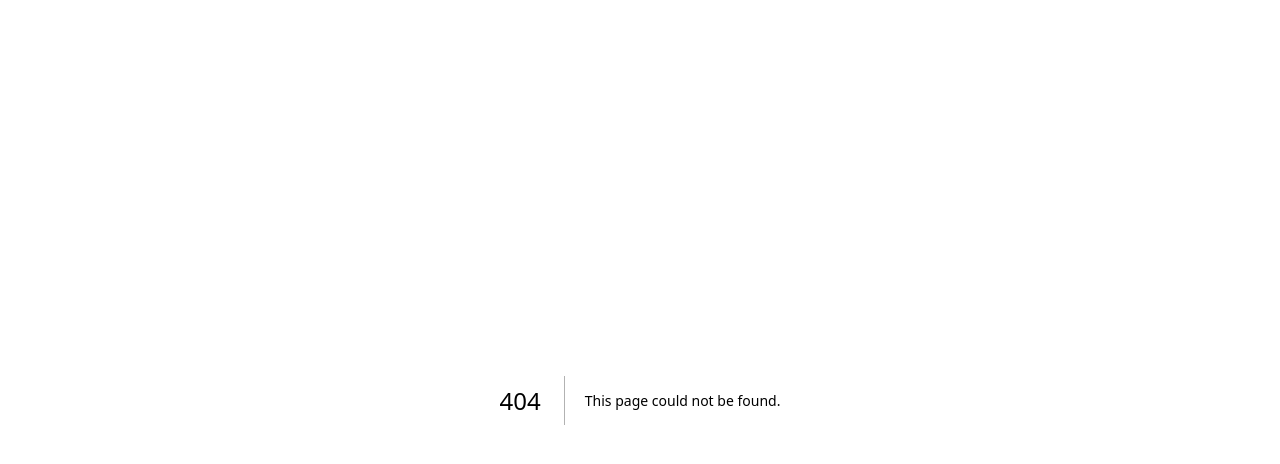
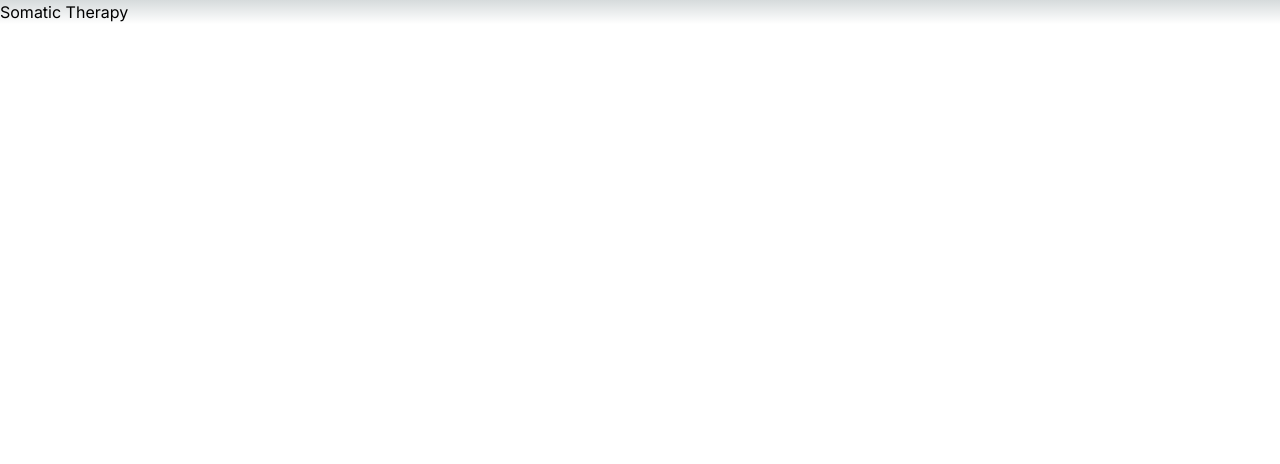
Before and after one commit to FilipaMerino/elizabethnardella, a Next.js app: page /expertise/somatictherapy in a window 1280 px wide. Before the commit this address had no page. Shown: the top 464 px of the page. Built offline with nearby package versions, Linux system fonts and the light colour scheme.

Commit message:
Routing to "SomaticTherapy" defined

```diff
--- /dev/null
+++ b/app/expertise/somatictherapy/page.tsx
@@ -0,0 +1,9 @@
+const SomaticTherapy = () => {
+    return(
+        <div>
+            <h1>Somatic Therapy</h1>
+        </div>
+    )
+}
+
+export default SomaticTherapy;
```
